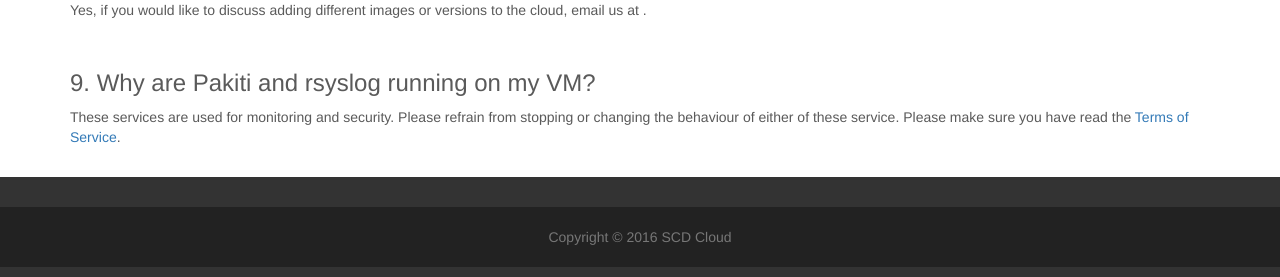
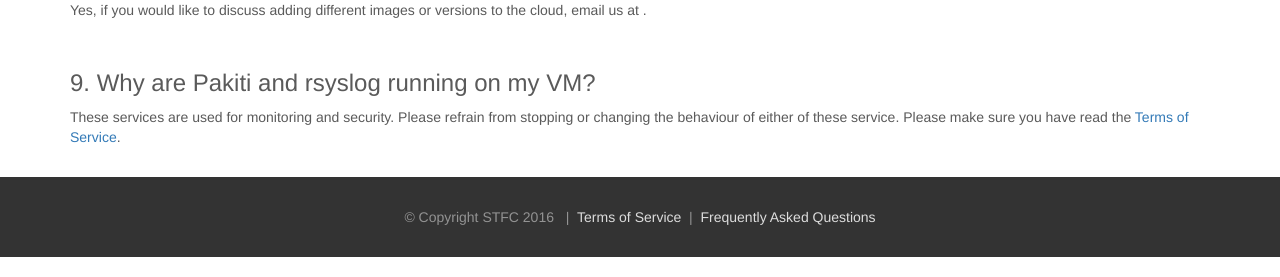
Before and after one commit to stfc/cloud, a Python web app: template views/home/faq.html in a window 1280 px wide. Shown: the part 1209-1486 px from the top of the page. Run offline with Jinja, Linux system fonts and the light colour scheme; the template is opened without the code that fills it, so the values that code supplies are empty; some libraries are stand-ins or nearby versions.

Commit message:
Fixes #90, Fixes #85

```diff
--- a/assets/css/main.css
+++ b/assets/css/main.css
@@ -8,7 +8,7 @@ html {
 
 body {
   color: #5a5a5a;
-  margin-bottom: 120px;
+  margin-bottom: 100px;
 }
 
 footer {
@@ -16,14 +16,16 @@ footer {
   bottom: 0;
   width: 100%;
   /* Set the fixed height of the footer here */
-  height: 100px;
+  height: 80px;
   background-color: #333;
-  padding-top: 30px;
 }
 
 #footer-bottom {
-  background-color: #222;
-  padding: 20px 0;
+  color: #939393;
+  padding: 30px 0;
+}
+#footer-bottom a {
+  color: #dddddd;
 }
 
 @media (min-width: 768px) {
--- a/views/layout.html
+++ b/views/layout.html
@@ -64,7 +64,9 @@
 
     <footer class="footer">
         <div class="container"></div>
-        <div id="footer-bottom" class="text-muted text-center">Copyright &copy; 2016 SCD Cloud</div>
+        <div id="footer-bottom" class="text-center">
+            &copy; Copyright STFC 2016 &nbsp; | &nbsp;<a href="/tos">Terms of Service</a>&nbsp; | &nbsp;<a href="/faq">Frequently Asked Questions</a>
+        </div>
     </footer>
     <script src="/assets/components/jquery/jquery-2.2.0.min.js"></script>
     <script src="/assets/components/jquery/js.cookie-2.1.0.js"></script>
--- a/views/machines/resources.html
+++ b/views/machines/resources.html
@@ -1,3 +1,4 @@
+<div {{ ' class="hidden"' if quota != 1 }}>
     <div class="col-md-12 ">
         <hr>
         <!-- Available -->
@@ -43,3 +44,4 @@
             </div>
         </div>
     </div>
+</div>
```
Also changed, not shown: views/machines/manage/create/pick-template.html (+4 -4 lines). Lines whose indentation alone changed are shown as unchanged.
